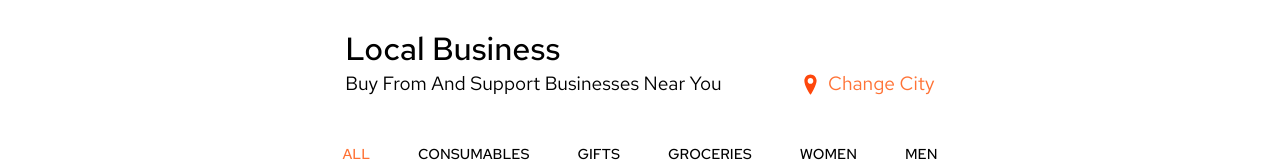
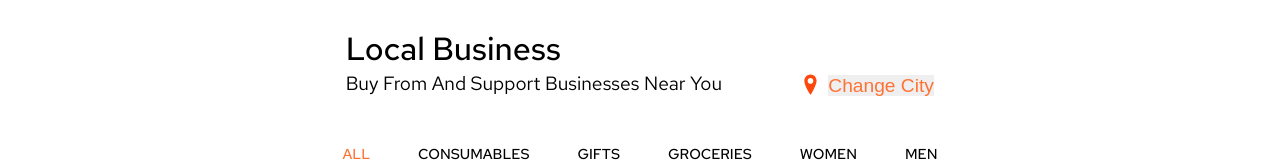
Before and after one commit to Azerii/cityshoppa-client, a React (Create React App) app: page / in a window 1280 px wide. Shown: the part 634-796 px from the top of the page. Built offline with nearby package versions, Linux system fonts and the light colour scheme.

Commit message:
add select dropdown to change city prompt for places filter

```diff
--- a/src/components/Places.js
+++ b/src/components/Places.js
@@ -48,9 +48,11 @@ const Header = styled.div`
                 height: 1.5rem;
             }
 
-            p {
+            select {
+                appearance: none;
                 font-size: 120%;
                 color: #ff7235;
+                border: none;
             }
         }
     }
@@ -310,7 +312,15 @@ function Places (props) {
                         </div>
                         <div className='changeCity'>
                             <img src={location_orange} alt='' />
-                            <p>Change City</p>
+
+                            <select id='city' name='city'>
+                                <option className='label'>Change City</option>
+                                <option value='london'>London</option>
+                                <option value='manchester'>Manchester</option>
+                                <option value='cambridge'>Cambridge</option>
+                                <option value='belfast'>Belfast</option>
+                            </select>
+
                         </div>
                     </div>
                     <div className='tabNav'>
```
Also changed, not shown: 1 other file (tests, documents, lock files or other folders).
